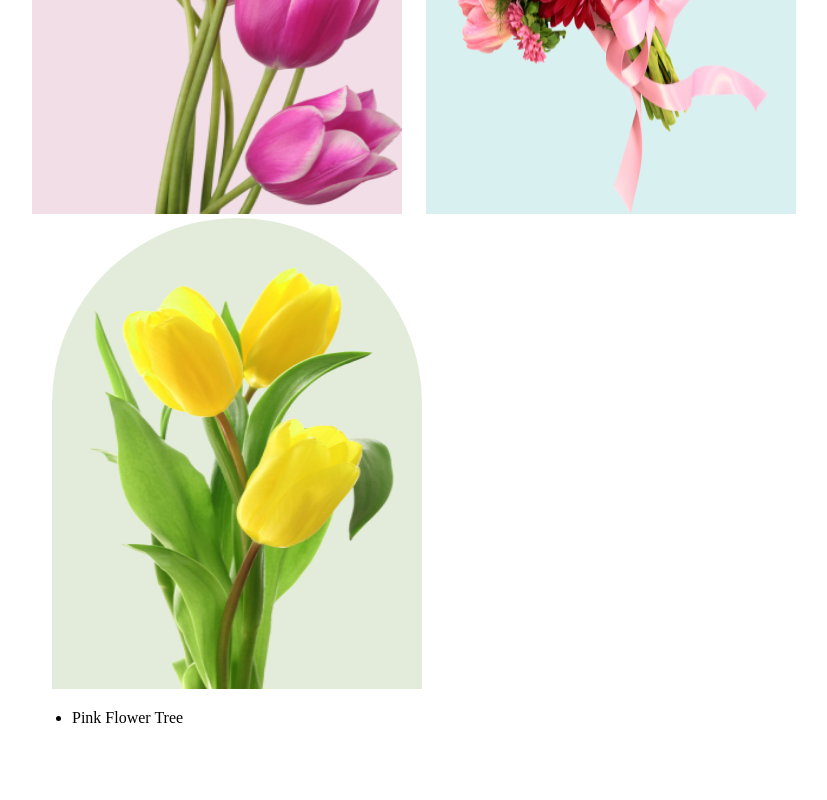
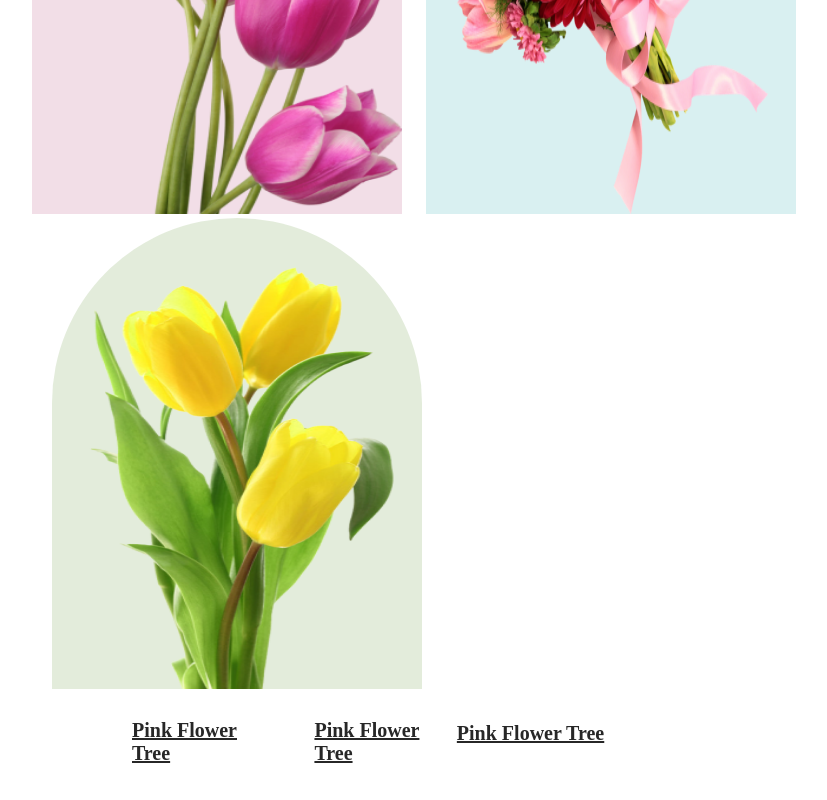
Before and after one commit to forhad12hossen/web-flower-project, a plain HTML site: page index.html in a window 1280 px wide. Shown: the part 1258-2058 px from the top of the page, without its empty margins (356-1183 px from the left). Before the commit the page ends 2001 px from the top, so only its background shows below. Drawn offline with Linux system fonts and the light colour scheme.

Commit message:
main-title added

```diff
--- a/index.html
+++ b/index.html
@@ -18,7 +18,7 @@
         </div>
 
     </header>
-    <main>
+    <main class="main-title">
         <section>
             <div class="section-style">
                 <h2 class="section-title">Our Featured Flowers</h2>
@@ -29,10 +29,10 @@
             <img class="second-image" src="images/Flower Asset/pngwing 5.png" alt="">
             <img class="third-image" src="images/Flower Asset/pngwing 7.png" alt="">
             <section>
-                <div>
-                    <ul>
-                        <li>Pink Flower Tree</li>
-                    </ul>
+                <div class="text-styles">
+                    <h4 class="hello-world">Pink Flower Tree</h4>
+                    <h4 class="hello">Pink Flower Tree</h4>
+                    <h4 class="margin-style">Pink Flower Tree</h4>
                 </div>
             </section>
         </section>
--- a/styles/degine.css
+++ b/styles/degine.css
@@ -78,3 +78,25 @@ margin-left: 20px;
 .image-section{
     padding-left: 380px;
 }
+.text-styles{
+    text-decoration: underline;
+    display: flex;
+    color: #272727;
+    font-size: 20px;
+justify-content: space-between;
+align-items: center;
+}
+.hello-world{
+    display: flex;
+    padding-left: 100px;
+}
+.hello{
+    display: flex;
+    padding-left: 40px;
+}
+.margin-style{
+    display: flex;
+    padding-right: 150px;
+    width: 320px;
+    height: 40px;
+}
```
